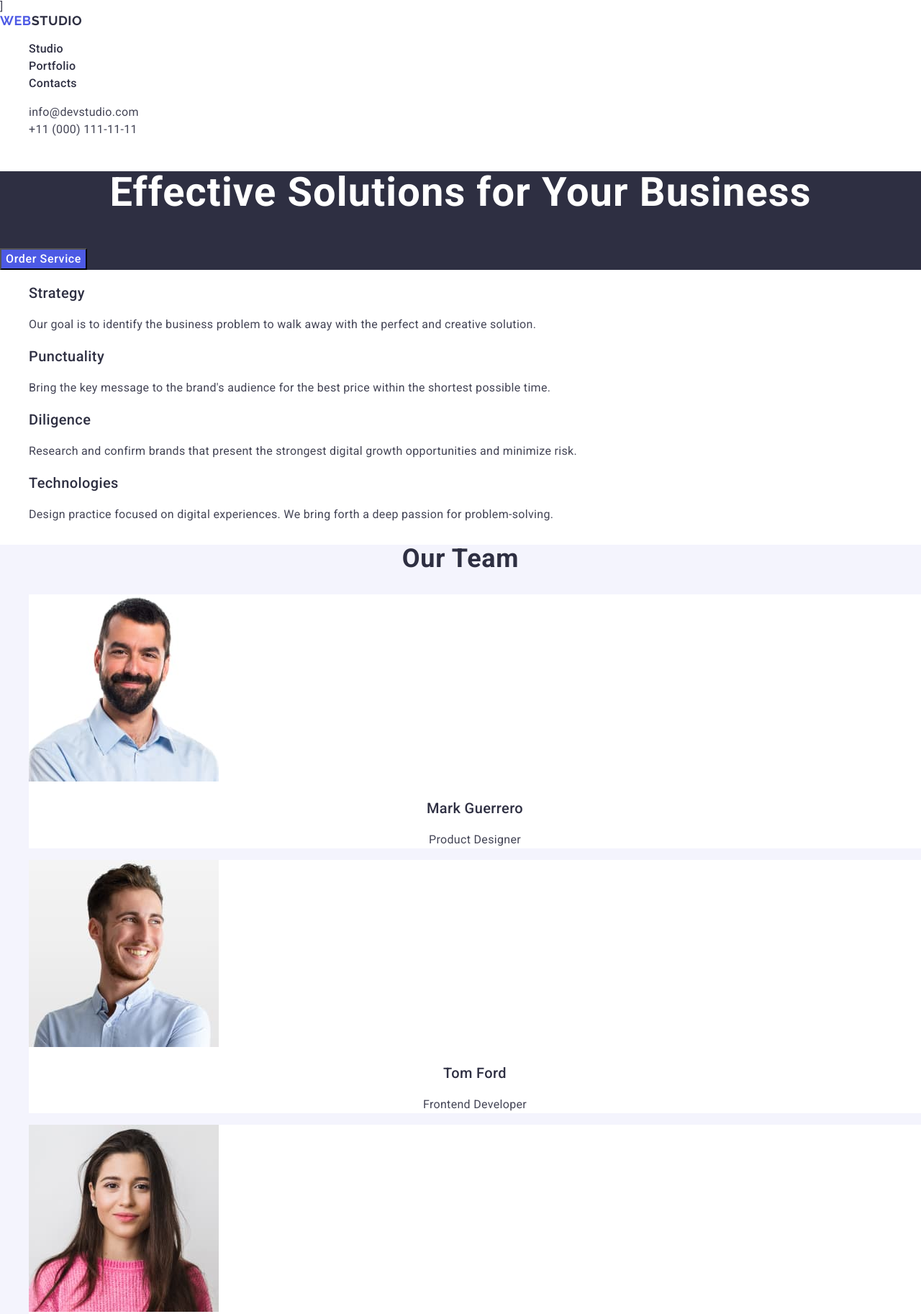
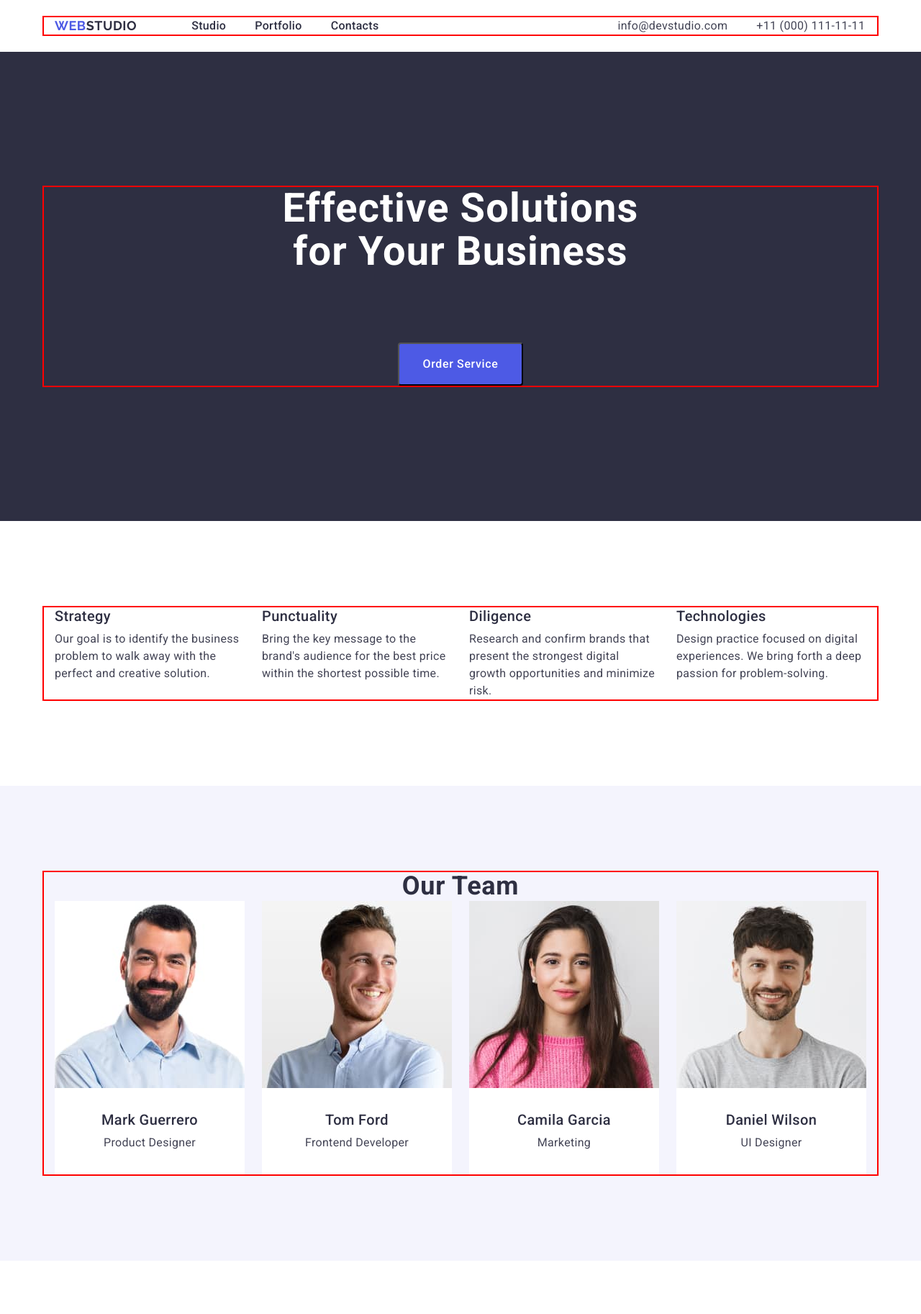
Before and after one commit to NataliaGurova/goit-markup-hw-03, a plain HTML site: page index.html in a window 1280 px wide. Shown: the top 1826 px of the page at 72% size. Drawn offline with nearby package versions, Linux system fonts and the light colour scheme.

Commit message:
homework3

```diff
--- a/css/styles.css
+++ b/css/styles.css
@@ -1,7 +1,82 @@
+*,
+*::before,
+*::after {
+  box-sizing: border-box;
+}
+
 body {
   font-family: Roboto, sans-serif;
   color: #434455;
   background-color: #fff;
+}
+
+p,
+h1,
+h2,
+h3 {
+  margin-top: 0;
+  margin-bottom: 0;
+}
+
+ul {
+  margin-top: 0;
+  margin-bottom: 0;
+  padding-left: 0;
+  list-style: none;
+}
+
+a {
+  text-decoration: none;
+  color: currentColor;
+}
+
+button {
+  cursor: pointer;
+}
+
+img {
+  display: block;
+}
+
+address {
+  font-style: normal;
+}
+
+ul {
+  list-style-type: none;
+}
+
+/*===========*/
+
+.container {
+  width: 1158px;
+  padding-left: 15px;
+  padding-right: 15px;
+  margin: 0 auto;
+  outline: 2px solid red;
+}
+
+.visually-hidden {
+  position: absolute;
+  width: 1px;
+  height: 1px;
+  margin: -1px;
+  border: 0;
+  padding: 0;
+  white-space: nowrap;
+  clip-path: inset(100%);
+  clip: rect(0 0 0 0);
+  overflow: hidden;
+}
+
+/*============ Haeder ===========*/
+
+.header {
+  padding: 24px 0;
+}
+
+.container-header {
+  display: flex;
 }
 
 .header-logo,
@@ -13,11 +88,25 @@ body {
   line-height: 1.17;
   letter-spacing: 0.03em;
   text-transform: uppercase;
-  text-decoration: none;
+
+  display: inline-flex;
+  margin-left: 0;
 }
 
 .header-logo .logo-part {
   color: #2e2f42;
+}
+
+.header-nav {
+  display: flex;
+  justify-content: flex-start;
+  align-items: center;
+  gap: 76px;
+}
+
+.nav-list {
+  display: inline-flex;
+  gap: 40px;
 }
 
 .nav-link {
@@ -26,7 +115,6 @@ body {
   font-weight: 500;
   line-height: 1.5;
   letter-spacing: 0.02em;
-  text-decoration: none;
 }
 
 .nav-link:hover,
@@ -39,25 +127,39 @@ body {
   font-style: normal;
 }
 
+.address-list {
+  display: flex;
+  margin-left: 332px;
+  gap: 40px;
+}
+
 .address-link {
   color: #434455;
   font-size: 16px;
   font-weight: 400;
   line-height: 1.5;
   letter-spacing: 0.02em;
-  text-decoration: none;
 }
 .address-link:hover,
 .address-link:focus {
   color: #404bbf;
 }
 
-
 /*========Section 1========*/
 
 .section-top {
   background-color: #2e2f42;
+  padding-top: 188px;
+  padding-bottom: 188px;
 }
+
+.container-top {
+  display: flex;
+  flex-direction: column;
+  align-items: center;
+  gap: 48px;
+}
+
 .top-title {
   color: #fff;
   text-align: center;
@@ -65,6 +167,9 @@ body {
   font-weight: 700;
   line-height: 1.07;
   letter-spacing: 0.02em;
+
+  margin-bottom: 48px;
+  width: 496px;
 }
 
 .top-button {
@@ -74,20 +179,50 @@ body {
   line-height: 1.5;
   letter-spacing: 0.04em;
   background-color: #4d5ae5;
+
+  display: block;
+  padding: 16px 32px;
+  border-radius: 4px;
 }
 .top-button:hover,
 .top-button:focus {
   background-color: #404bbf;
-  cursor: pointer;
 }
 
 /*========Section 2========*/
+
+.section-strategy {
+  padding-top: 120px;
+  padding-bottom: 120px;
+
+  flex-shrink: 0;
+}
+
+/*.container-strategy {
+  display: flex;
+}
+*/
+
+.strategy-list {
+  display: flex;
+  gap: 24px;
+  /*
+  width: 264px;
+  flex-direction: column;
+  align-items: flex-start;
+  gap: 8px;
+  margin-right: 15px;
+  justify-content: center;*/
+}
+
 .strategy-top {
   color: #2e2f42;
   font-size: 20px;
   font-weight: 500;
   line-height: 1.2;
   letter-spacing: 0.02em;
+
+  margin-bottom: 8px;
 }
 
 .strategy-text {
@@ -96,17 +231,21 @@ body {
   font-weight: 400;
   line-height: 1.5;
   letter-spacing: 0.02em;
+
+  min-width: 264px;
 }
 
 /*========Section 3========*/
 .section-team {
   background-color: #f4f4fd;
+
+  padding-top: 120px;
+  padding-bottom: 120px;
 }
 
 .team-title {
   color: #2e2f42;
   text-align: center;
-  /* Header 2 */
   font-size: 36px;
   font-weight: 700;
   line-height: 1.11;
@@ -114,20 +253,30 @@ body {
   text-transform: capitalize;
 }
 
+.team-list {
+  display: flex;
+  gap: 24px;
+  border-radius: 0px 0px 4px 4px;
+}
+
 .team-top {
   color: #2e2f42;
   text-align: center;
-  /* Header 3 */
   font-size: 20px;
   font-weight: 500;
   line-height: 1.2;
   letter-spacing: 0.02em;
+  margin-top: 32px;
+}
+
+.team-text {
+  margin-top: 8px;
+  margin-bottom: 32px;
 }
 
 .team-item .team-text {
   color: #434455;
   text-align: center;
-  /* Body */
   font-size: 16px;
   font-weight: 400;
   line-height: 1.5;
@@ -135,57 +284,86 @@ body {
 }
 
 .team-item {
-  background-color: #FFFFFF
+  background-color: #ffffff;
 }
 
 /*========Section 4========*/
+
+.section-photo {
+  padding-top: 120px;
+  padding-bottom: 120px;
+}
+
+.container-photo {
+}
+
 .photo-title {
   color: #2e2f42;
   text-align: center;
-  /* Header 2 */
   font-size: 36px;
   font-weight: 700;
   line-height: 1.11;
   letter-spacing: 0.02em;
   text-transform: capitalize;
+
+  margin-bottom: 72px;
+}
+
+.photo-list {
+  display: flex;
+  flex-wrap: wrap;
+  gap: 48px 24px;
+  width: calc((100%-48px) / 3);
+}
+
+.photo-item {
+  width: calc((100%-48px) / 3);
 }
 
 .photo-top {
   color: #2e2f42;
-  /* Header 3 */
   font-size: 20px;
   font-weight: 500;
   line-height: 1.2;
   letter-spacing: 0.02em;
+
+  margin-top: 32px;
 }
 
 .photo-text {
   color: #434455;
-  /* Body */
-
   font-size: 16px;
   font-style: normal;
   font-weight: 400;
   line-height: 1.5;
   letter-spacing: 0.02em;
+
+  margin-top: 8px;
+  margin-bottom: 32px;
 }
 
 /*========Footer========*/
 .footer {
   background-color: #2e2f42;
+
+  padding-top: 100px;
+  padding-bottom: 100px;
+}
+
+.container-footer {
+  display: block;
 }
 
 .footer-logo .logo-part {
   color: #f4f4fd;
+  margin-bottom: 16px;
 }
 .footer-text {
   color: #f4f4fd;
-  /* Body */
   font-size: 16px;
   font-weight: 400;
   line-height: 1.5;
   letter-spacing: 0.02em;
+
+  max-width: 264px;
 }
-ul {
-  list-style-type: none;
-}
--- a/index.html
+++ b/index.html
@@ -23,9 +23,8 @@
   </head>
 
   <body>
-    ]
-
     <header class="header">
+      <div class="container container-header">
         <nav class="header-nav">
           <a class="header-logo" href="./index.html"
             >Web<span class="logo-part">Studio</span></a
@@ -56,24 +55,28 @@
             </li>
           </ul>
         </address>
+      </div>
     </header>
 
     <main>
       <!-- Секція 1 з button -->
       <section class="section-top">
+        <div class="container container-top">
           <h1 class="top-title">Effective Solutions for Your Business</h1>
           <button class="top-button" type="button">Order Service</button>
+        </div>
       </section>
 
       <!-- Секція 2 з описом -->
       <section class="section-strategy">
-        <h2 class="strategy-title" hidden>Advantages</h2>
+        <div class="container container-strategy">
+          <h2 class="strategy-title visually-hidden">Advantages</h2>
           <ul class="strategy-list">
             <li class="strategy-item">
               <h3 class="strategy-top">Strategy</h3>
               <p class="strategy-text">
-              Our goal is to identify the business problem to walk away with the
-              perfect and creative solution.
+                Our goal is to identify the business problem to walk away with
+                the perfect and creative solution.
               </p>
             </li>
             <li class="strategy-item">
@@ -98,10 +101,12 @@
               </p>
             </li>
           </ul>
+        </div>
       </section>
 
       <!-- Секція 3 з фото -->
       <section class="section-team">
+        <div class="container container-team">
           <h2 class="team-title">Our Team</h2>
           <ul class="team-list">
             <!-- Team Card 1 -->
@@ -113,6 +118,7 @@
                 height="260"
                 alt="Mark Guerrero"
               />
+
               <h3 class="team-top">Mark Guerrero</h3>
               <p class="team-text">Product Designer</p>
             </li>
@@ -125,6 +131,7 @@
                 height="260"
                 alt="Tom Ford"
               />
+
               <h3 class="team-top">Tom Ford</h3>
               <p class="team-text">Frontend Developer</p>
             </li>
@@ -137,6 +144,7 @@
                 height="260"
                 alt="Camila Garcia"
               />
+
               <h3 class="team-top">Camila Garcia</h3>
               <p class="team-text">Marketing</p>
             </li>
@@ -149,14 +157,17 @@
                 height="260"
                 alt="Daniel Wilson"
               />
+
               <h3 class="team-top">Daniel Wilson</h3>
               <p class="team-text">UI Designer</p>
             </li>
           </ul>
+        </div>
       </section>
 
       <!-- Секція 4 з фото2 -->
       <section class="section-photo">
+        <div class="container container-photo">
           <h2 class="photo-title">Our Portfolio</h2>
           <ul class="photo-list">
             <li class="photo-item">
@@ -220,17 +231,20 @@
               <p class="photo-text">Marketing</p>
             </li>
           </ul>
+        </div>
       </section>
     </main>
 
     <footer class="footer">
+      <div class="container container-footer">
         <a class="footer-logo" href="./index.html"
           >Web<span class="logo-part">Studio</span></a
         >
         <p class="footer-text">
-        Increase the flow of customers and sales for your business with digital
-        marketing & growth solutions.
+          Increase the flow of customers and sales for your business with
+          digital marketing & growth solutions.
         </p>
+      </div>
     </footer>
   </body>
 </html>
```
Lines whose indentation alone changed are shown as unchanged.
